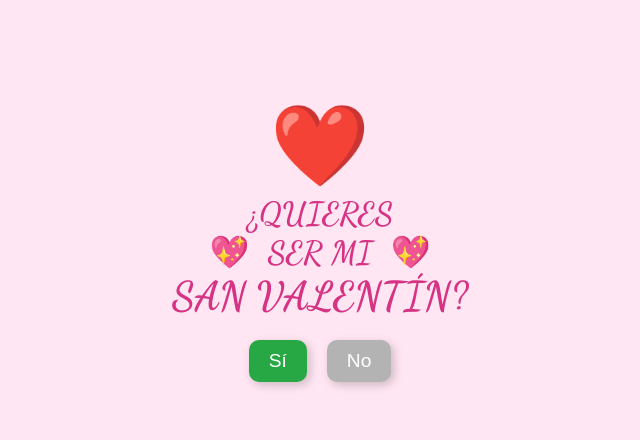
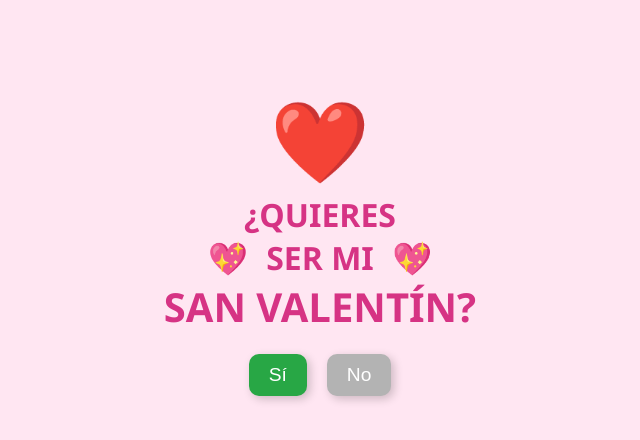
Before and after one commit to irvingcv16/San-Valentin-Vianey, a plain HTML site: page index.html in a window 1280 px wide. Shown: the whole page, without its empty margins (320-960 px from the left). Drawn offline with Linux system fonts and the light colour scheme; some packages are replaced by stand-ins of ours; a script that the page names is missing.

Commit message:
index.html

```diff
--- a/index.html
+++ b/index.html
@@ -16,7 +16,7 @@
             align-items: center;
             height: 60vh;
             background-color: #ffe6f2;
-            font-family: 'Dancing Script', cursive;
+            font-family: 'Segoe UI', 'Lucida Handwriting', cursive;
             text-align: center;
             flex-direction: column;
             overflow: hidden;
```
